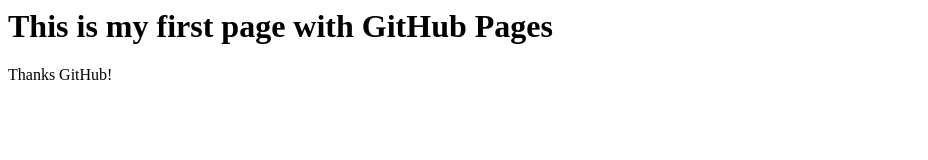
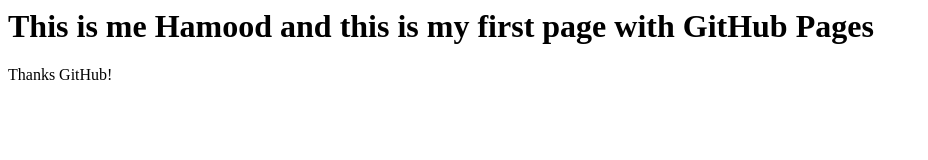
Before and after one commit to hhalbusaidi/HH, a plain HTML site: page index.html in a window 1280 px wide. Shown: the whole page, without its empty margins (0-928 px from the left). Drawn offline with Linux system fonts and the light colour scheme.

Commit message:
Update index.html

```diff
--- a/index.html
+++ b/index.html
@@ -1,4 +1,4 @@
 <html>
-<h1> This is my first page with GitHub Pages </h1>
+<h1> This is me Hamood and this is my first page with GitHub Pages </h1>
 <p>Thanks GitHub!</p>
 </html>
```
